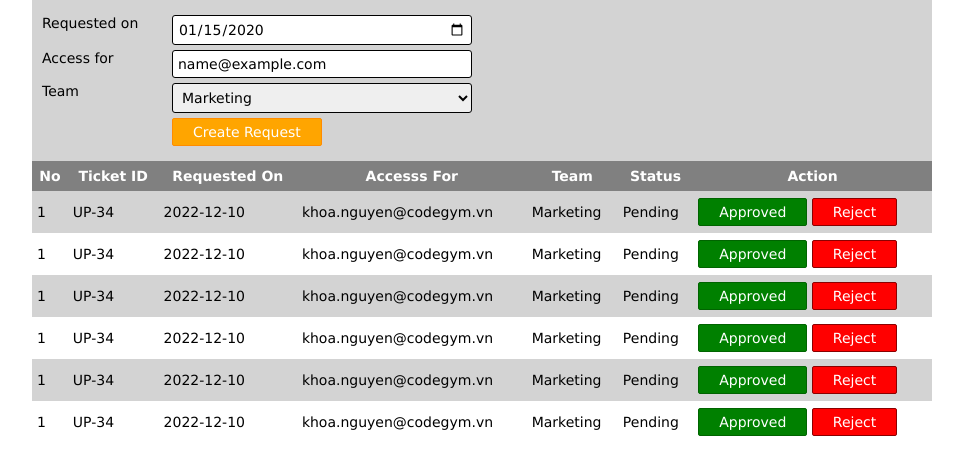
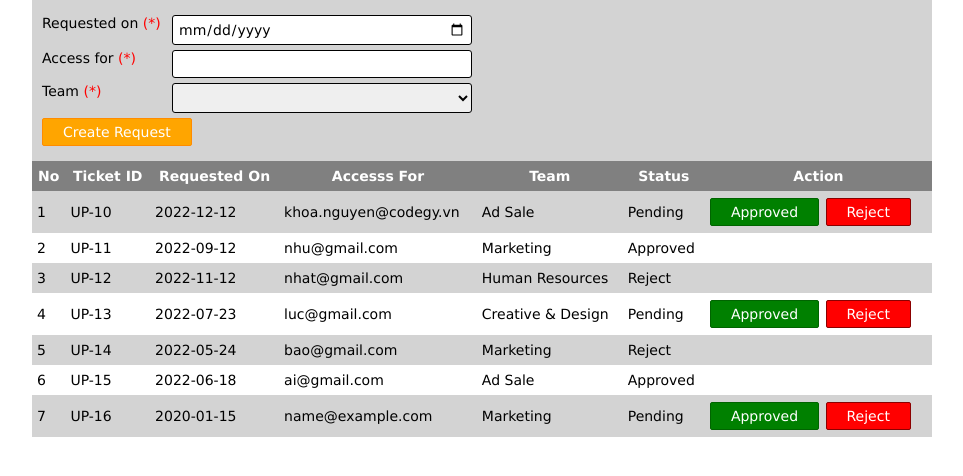
Before and after one commit to khoanguyen84/Request-Manager, a plain HTML site: page index.html in a window 1280 px wide. Both pictures are taken after typing "2020-01-15", "name@example.com" into the empty fields and a click on the button "Create Request". Shown: the whole page, without its empty margins (158-1121 px from the left). Drawn offline with Linux system fonts and the light colour scheme.

Commit message:
completed demo

```diff
--- a/index.html
+++ b/index.html
@@ -29,8 +29,7 @@
                 </select>
             </div>
             <div class="form-group">
-                <label></label>
-                <button class="btn btn-warning">Create Request</button>
+                <button class="btn btn-warning" onclick="createRequest()">Create Request</button>
             </div>
         </div>
         <div class="display-request">
@@ -46,83 +45,11 @@
                         <th>Action</th>
                     </tr>
                 </thead>
-                <tbody>
-                    <tr>
-                        <td>1</td>
-                        <td>UP-34</td>
-                        <td>2022-12-10</td>
-                        <td>khoa.nguyen@codegym.vn</td>
-                        <td>Marketing</td>
-                        <td>Pending</td>
-                        <td>
-                            <button class="btn btn-success">Approved</button>
-                            <button class="btn btn-danger">Reject</button>
-                        </td>
-                    </tr>
-                    <tr>
-                        <td>1</td>
-                        <td>UP-34</td>
-                        <td>2022-12-10</td>
-                        <td>khoa.nguyen@codegym.vn</td>
-                        <td>Marketing</td>
-                        <td>Pending</td>
-                        <td>
-                            <button class="btn btn-success">Approved</button>
-                            <button class="btn btn-danger">Reject</button>
-                        </td>
-                    </tr>
-                    <tr>
-                        <td>1</td>
-                        <td>UP-34</td>
-                        <td>2022-12-10</td>
-                        <td>khoa.nguyen@codegym.vn</td>
-                        <td>Marketing</td>
-                        <td>Pending</td>
-                        <td>
-                            <button class="btn btn-success">Approved</button>
-                            <button class="btn btn-danger">Reject</button>
-                        </td>
-                    </tr>
-                    <tr>
-                        <td>1</td>
-                        <td>UP-34</td>
-                        <td>2022-12-10</td>
-                        <td>khoa.nguyen@codegym.vn</td>
-                        <td>Marketing</td>
-                        <td>Pending</td>
-                        <td>
-                            <button class="btn btn-success">Approved</button>
-                            <button class="btn btn-danger">Reject</button>
-                        </td>
-                    </tr>
-                    <tr>
-                        <td>1</td>
-                        <td>UP-34</td>
-                        <td>2022-12-10</td>
-                        <td>khoa.nguyen@codegym.vn</td>
-                        <td>Marketing</td>
-                        <td>Pending</td>
-                        <td>
-                            <button class="btn btn-success">Approved</button>
-                            <button class="btn btn-danger">Reject</button>
-                        </td>
-                    </tr>
-                    <tr>
-                        <td>1</td>
-                        <td>UP-34</td>
-                        <td>2022-12-10</td>
-                        <td>khoa.nguyen@codegym.vn</td>
-                        <td>Marketing</td>
-                        <td>Pending</td>
-                        <td>
-                            <button class="btn btn-success">Approved</button>
-                            <button class="btn btn-danger">Reject</button>
-                        </td>
-                    </tr>
+                <tbody id="tbRequest">
                 </tbody>
             </table>
         </div>
     </div>
-    <link rel="stylesheet" href="request.js">
+    <script src="request.js"></script>
 </body>
 </html>
--- a/request.css
+++ b/request.css
@@ -26,6 +26,11 @@
     width: 130px;
 }
 
+.form-group>label::after{
+    content: " (*)";
+    color: red;
+}
+
 .form-control{
     border: none;
     outline: none;
@@ -41,6 +46,7 @@
     border: 1px solid gray;
     border-radius: 2px;
     cursor: pointer;
+    margin-right: 2px;
 }
 .btn-warning{
     background-color: orange;
--- a/request.js
+++ b/request.js
@@ -0,0 +1,122 @@
+class Request {
+    constructor(id, requestedOn, acccessFor, team, status) {
+        this.id = id;
+        this.ticketId = `UP-${this.id}`;
+        this.requestedOn = requestedOn;
+        this.acccessFor = acccessFor;
+        this.team = team;
+        this.status = status
+    }
+}
+
+let requests = [];
+
+const request_data = "request_data";
+function init() {
+    if (localStorage.getItem(request_data) == null) {
+        requests = [
+            new Request(10, '2022-12-12', 'khoa.nguyen@codegy.vn', "Ad Sale", "Pending"),
+            new Request(11, '2022-09-12', 'nhu@gmail.com', "Marketing", "Approved"),
+            new Request(12, '2022-11-12', 'nhat@gmail.com', "Human Resources", "Reject"),
+            new Request(13, '2022-07-23', 'luc@gmail.com', "Creative & Design", "Pending"),
+            new Request(14, '2022-05-24', 'bao@gmail.com', "Marketing", "Reject"),
+            new Request(15, '2022-06-18', 'ai@gmail.com', "Ad Sale", "Approved")
+        ]
+        localStorage.setItem(request_data, JSON.stringify(requests));
+    }
+    else{
+        requests = JSON.parse(localStorage.getItem(request_data));
+    }
+}
+
+function renderRequest() {
+    console.log('a');
+    let tbRequest = document.getElementById('tbRequest');
+    tbRequest.innerHTML = "";
+    for (let i = 0; i < requests.length; i++) {
+        let status = "";
+        if (requests[i].status == 'Pending') {
+            status = `<button class="btn btn-success" onclick="approved(${requests[i].id})">Approved</button>
+                        <button class="btn btn-danger" onclick="reject(${requests[i].id})">Reject</button>`
+        }
+        tbRequest.innerHTML += `
+            <tr>
+                <td>${i + 1}</td>
+                <td>${requests[i].ticketId}</td>
+                <td>${requests[i].requestedOn}</td>
+                <td>${requests[i].acccessFor}</td>
+                <td>${requests[i].team}</td>
+                <td>${requests[i].status}</td>
+                <td>
+                    ${status}
+                </td>
+            </tr>
+        `;
+    }
+}
+
+function createRequest() {
+    let requestedOn = document.getElementById('requestedOn').value;
+    let accessFor = document.getElementById('accessFor').value;
+    let team = document.getElementById('team').value;
+    if (requestedOn == "" || accessFor == "" || team == "") {
+        alert("You need provide data.")
+    }
+    else {
+        let id = findMaxId() + 1;
+        let request = new Request(id, requestedOn, accessFor, team, "Pending");
+        requests.push(request);
+        localStorage.setItem(request_data, JSON.stringify(requests));
+        renderRequest();
+        clearForm();
+    }
+}
+
+function findMaxId() {
+    let max = 0;
+    for (let i = 0; i < requests.length; i++) {
+        if (requests[i].id > max) {
+            max = requests[i].id
+        }
+    }
+    return max;
+}
+
+function clearForm() {
+    document.getElementById('requestedOn').value = "";
+    document.getElementById('accessFor').value = "";
+    document.getElementById('team').value = "";
+}
+
+
+function approved(requestId) {
+    let confirm = window.confirm("Are you sure to approve this request?");
+    if (confirm == true) {
+        let request = findRequestById(requestId);
+        request.status = "Approved";
+        localStorage.setItem(request_data, JSON.stringify(requests));
+        renderRequest();
+    }
+}
+
+function reject(requestId) {
+    let confirm = window.confirm("Are you sure to reject this request?");
+    if (confirm == true) {
+        let request = findRequestById(requestId);
+        request.status = "Reject";
+        localStorage.setItem(request_data, JSON.stringify(requests));
+        renderRequest();
+    }
+}
+
+function findRequestById(requestId) {
+    for (let i = 0; i < requests.length; i++) {
+        if (requests[i].id == requestId) {
+            return requests[i];
+        }
+    }
+    return null;
+}
+
+init();
+renderRequest()
```
